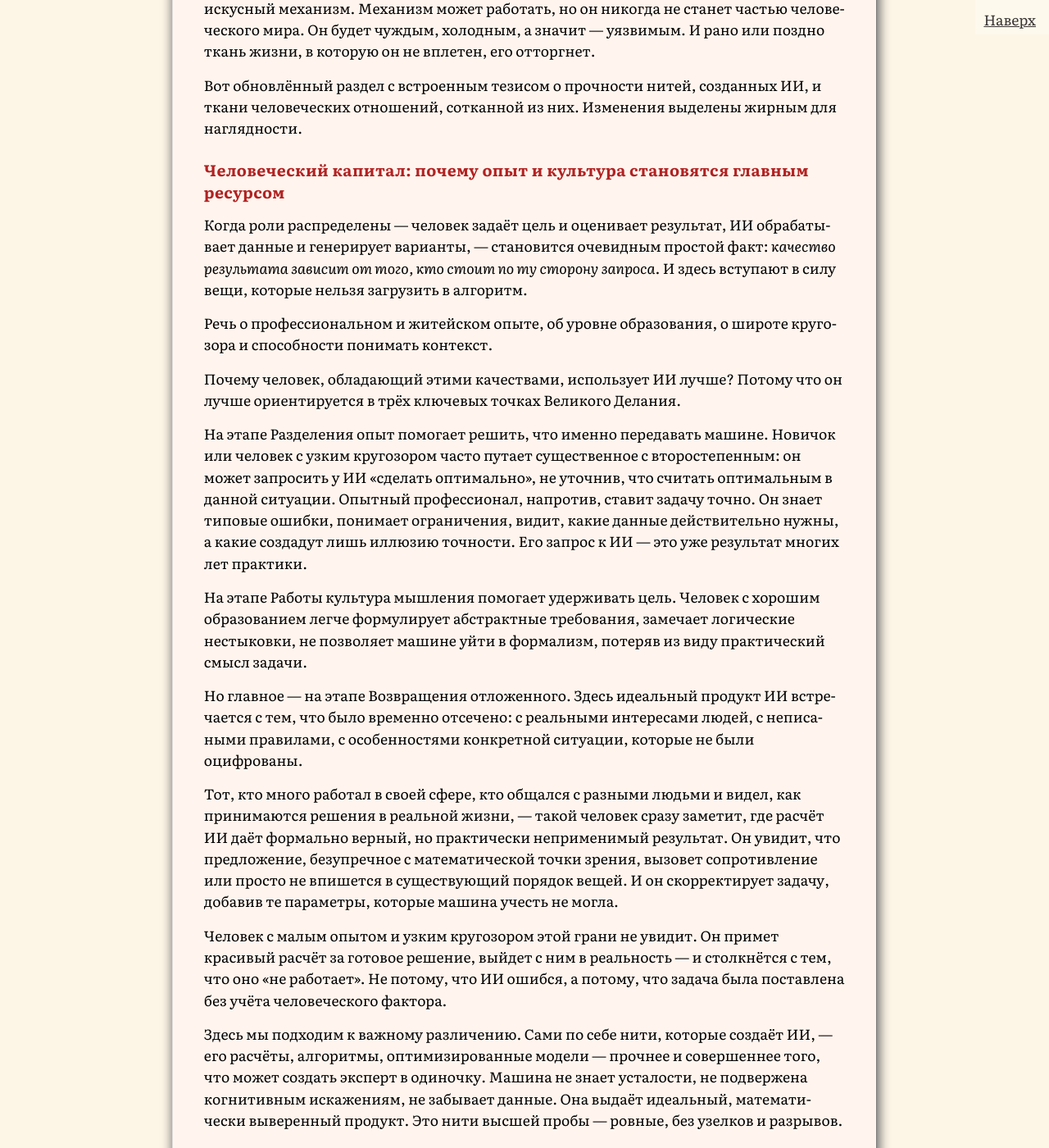
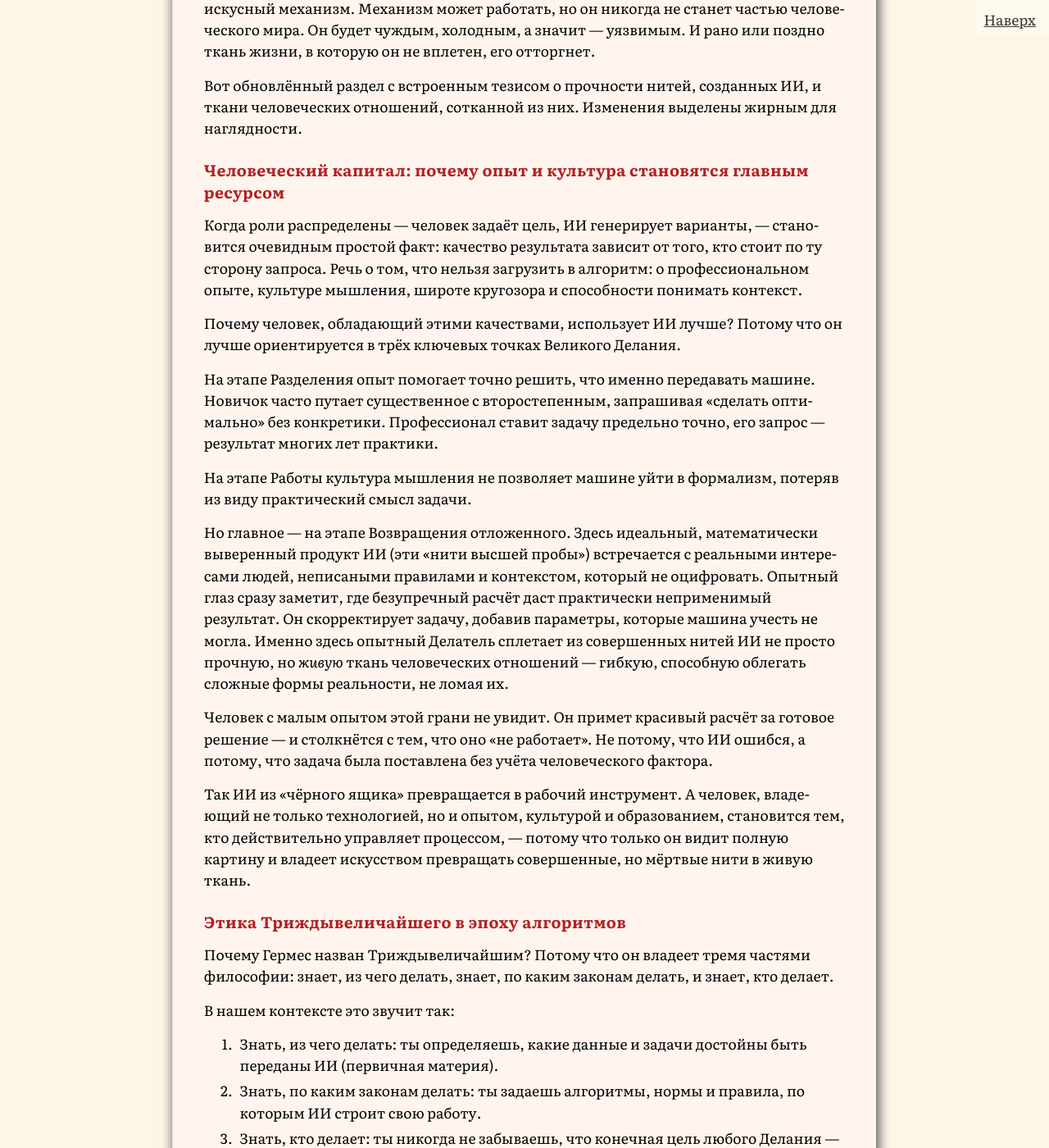
Before and after one commit to SergSi/land-use-art, a Jekyll site: the page built from _posts/2026-02-23-alhimia.md, in a window 1280 px wide and 1400 px high, scrolled down 16574 px. Shown: the whole window at 82% size. Built offline with Jekyll 4.4.1, drawn with Linux system fonts in a browser that asks for light colours; some web fonts are replaced; some of the changed text lies outside the part shown.

Commit message:
Update 2026-02-23-alhimia.md

```diff
--- a/_posts/2026-02-23-alhimia.md
+++ b/_posts/2026-02-23-alhimia.md
@@ -455,33 +455,19 @@ class Center self
 
 ### Человеческий капитал: почему опыт и культура становятся главным ресурсом
 
-Когда роли распределены — человек задаёт цель и оценивает результат, ИИ обрабатывает данные и генерирует варианты, — становится очевидным простой факт: *качество результата зависит от того, кто стоит по ту сторону запроса*. И здесь вступают в силу вещи, которые нельзя загрузить в алгоритм.
-
-Речь о профессиональном и житейском опыте, об уровне образования, о широте кругозора и способности понимать контекст.
+Когда роли распределены — человек задаёт цель, ИИ генерирует варианты, — становится очевидным простой факт: качество результата зависит от того, кто стоит по ту сторону запроса. Речь о том, что нельзя загрузить в алгоритм: о профессиональном опыте, культуре мышления, широте кругозора и способности понимать контекст.
 
 Почему человек, обладающий этими качествами, использует ИИ лучше? Потому что он лучше ориентируется в трёх ключевых точках Великого Делания.
 
-На этапе Разделения опыт помогает решить, что именно передавать машине. Новичок или человек с узким кругозором часто путает существенное с второстепенным: он может запросить у ИИ «сделать оптимально», не уточнив, что считать оптимальным в данной ситуации. Опытный профессионал, напротив, ставит задачу точно. Он знает типовые ошибки, понимает ограничения, видит, какие данные действительно нужны, а какие создадут лишь иллюзию точности. Его запрос к ИИ — это уже результат многих лет практики.
+На этапе Разделения опыт помогает точно решить, что именно передавать машине. Новичок часто путает существенное с второстепенным, запрашивая «сделать оптимально» без конкретики. Профессионал ставит задачу предельно точно, его запрос — результат многих лет практики.
 
-На этапе Работы культура мышления помогает удерживать цель. Человек с хорошим образованием легче формулирует абстрактные требования, замечает логические нестыковки, не позволяет машине уйти в формализм, потеряв из виду практический смысл задачи.
+На этапе Работы культура мышления не позволяет машине уйти в формализм, потеряв из виду практический смысл задачи.
 
-Но главное — на этапе Возвращения отложенного. Здесь идеальный продукт ИИ встречается с тем, что было временно отсечено: с реальными интересами людей, с неписаными правилами, с особенностями конкретной ситуации, которые не были оцифрованы.
+Но главное — на этапе Возвращения отложенного. Здесь идеальный, математически выверенный продукт ИИ (эти «нити высшей пробы») встречается с реальными интересами людей, неписаными правилами и контекстом, который не оцифровать. Опытный глаз сразу заметит, где безупречный расчёт даст практически неприменимый результат. Он скорректирует задачу, добавив параметры, которые машина учесть не могла. Именно здесь опытный Делатель сплетает из совершенных нитей ИИ не просто прочную, но *живую* ткань человеческих отношений — гибкую, способную облегать сложные формы реальности, не ломая их.
 
-Тот, кто много работал в своей сфере, кто общался с разными людьми и видел, как принимаются решения в реальной жизни, — такой человек сразу заметит, где расчёт ИИ даёт формально верный, но практически неприменимый результат. Он увидит, что предложение, безупречное с математической точки зрения, вызовет сопротивление или просто не впишется в существующий порядок вещей. И он скорректирует задачу, добавив те параметры, которые машина учесть не могла.
+Человек с малым опытом этой грани не увидит. Он примет красивый расчёт за готовое решение — и столкнётся с тем, что оно «не работает». Не потому, что ИИ ошибся, а потому, что задача была поставлена без учёта человеческого фактора.
 
-Человек с малым опытом и узким кругозором этой грани не увидит. Он примет красивый расчёт за готовое решение, выйдет с ним в реальность — и столкнётся с тем, что оно «не работает». Не потому, что ИИ ошибся, а потому, что задача была поставлена без учёта человеческого фактора.
-
-Здесь мы подходим к важному различению. Сами по себе нити, которые создаёт ИИ, — его расчёты, алгоритмы, оптимизированные модели — прочнее и совершеннее того, что может создать эксперт в одиночку. Машина не знает усталости, не подвержена когнитивным искажениям, не забывает данные. Она выдаёт идеальный, математически выверенный продукт. Это нити высшей пробы — ровные, без узелков и разрывов.
-
-Но нити — это ещё не ткань. Ткань человеческих отношений, сотканная исключительно из этих совершенных, но холодных нитей, будет прочной на разрыв, но совершенно неэластичной. Она не будет «дышать», не будет учитывать живое тепло и неровности реального мира. Такая ткань порвётся не от внешнего усилия, а от внутреннего напряжения — от непонимания, отторжения, конфликта интересов.
-
-Истинная сила и долговечность ткани возникает только тогда, когда эти безупречные нити ИИ проходят через руки мастера — человека с опытом и культурой. Он не заменяет их своими, более слабыми нитями. Он берёт прочные нити машины и сплетает их особым, «человеческим» способом: добавляет в плетение контекст, уступку, понимание чужой боли, учёт неписаных правил. Он делает ткань не просто прочной, но и *живой* — способной облегать сложные формы человеческого общежития, не натирая и не сковывая.
-
-Ткань, созданная из нитей ИИ одиноким экспертом-технократом, будет идеальной, но мёртвой — как пластиковый доспех. Ткань, созданная из тех же нитей, но мудрым Делателем, будет и прочной, и гибкой. Она выдержит любые испытания, потому что её прочность — от машины, а её эластичность и человекоразмерность — от мастера.
-
-Именно здесь проявляется главное достоинство опыта: он не расходуется при использовании. Чем больше ты встраиваешь результаты ИИ в реальные процессы, тем точнее становится твоё понимание того, что и как можно машине доверять, а что требует ручной настройки. Чем искуснее ты сплетаешь совершенные нити машинного расчёта с тонкими нитями человеческого понимания, тем более прочную и жизнеспособную ткань ты создаёшь.
-
-Так ИИ из «чёрного ящика» превращается в рабочий инструмент, поставляющий лучший материал для работы. А человек, владеющий не только технологией, но и располагающий богатым профессиональным и житейским опытом, высокой культурой и хорошим образованием, становится тем, кто действительно управляет процессом, — потому что именно он, и никто другой, владеет искусством превращать совершенные, но мёртвые нити в живую и прочную ткань человеческих отношений.
+Так ИИ из «чёрного ящика» превращается в рабочий инструмент. А человек, владеющий не только технологией, но и опытом, культурой и образованием, становится тем, кто действительно управляет процессом, — потому что только он видит полную картину и владеет искусством превращать совершенные, но мёртвые нити в живую ткань.
 
 ### Этика Триждывеличайшего в эпоху алгоритмов
 
```
